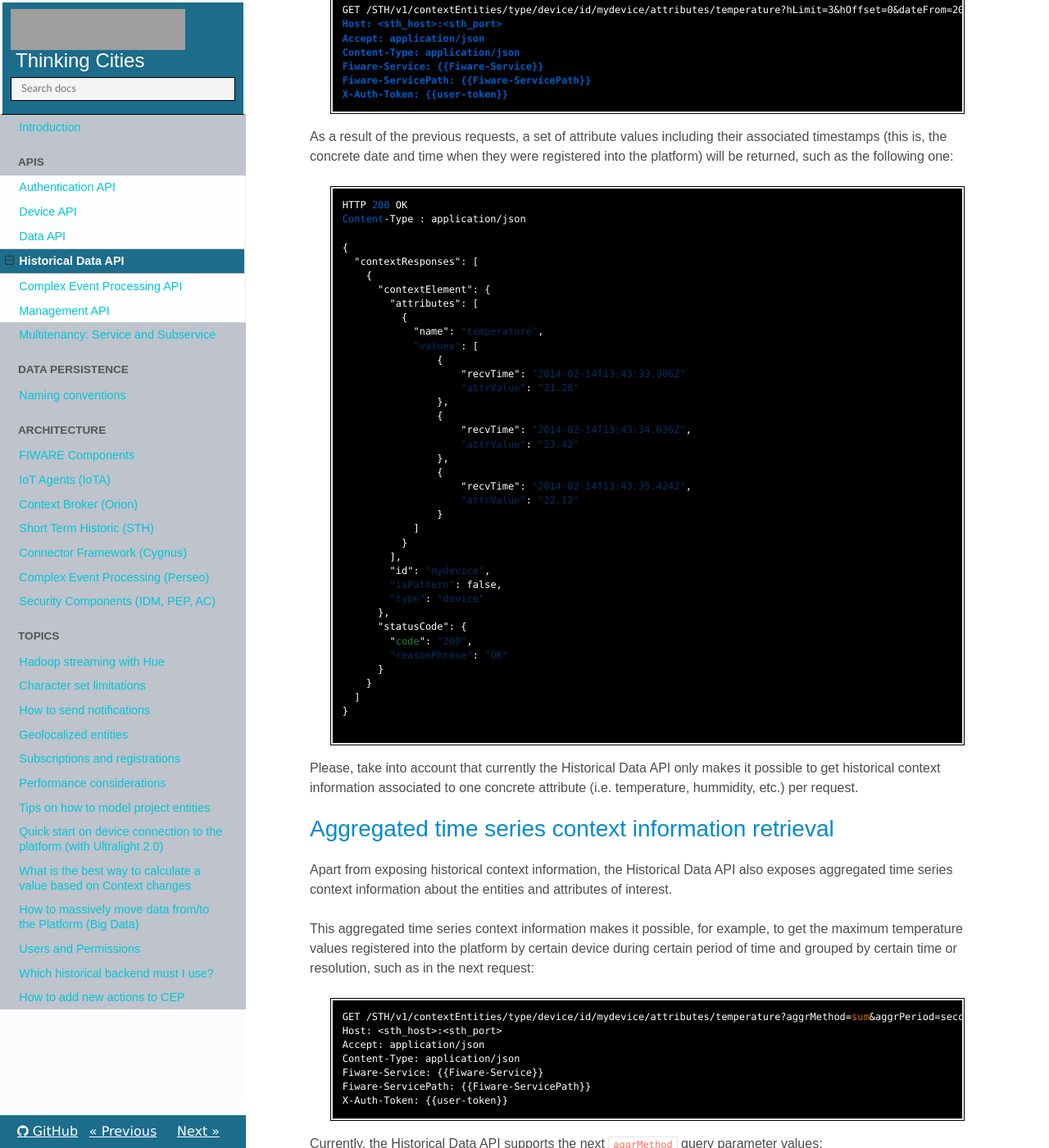
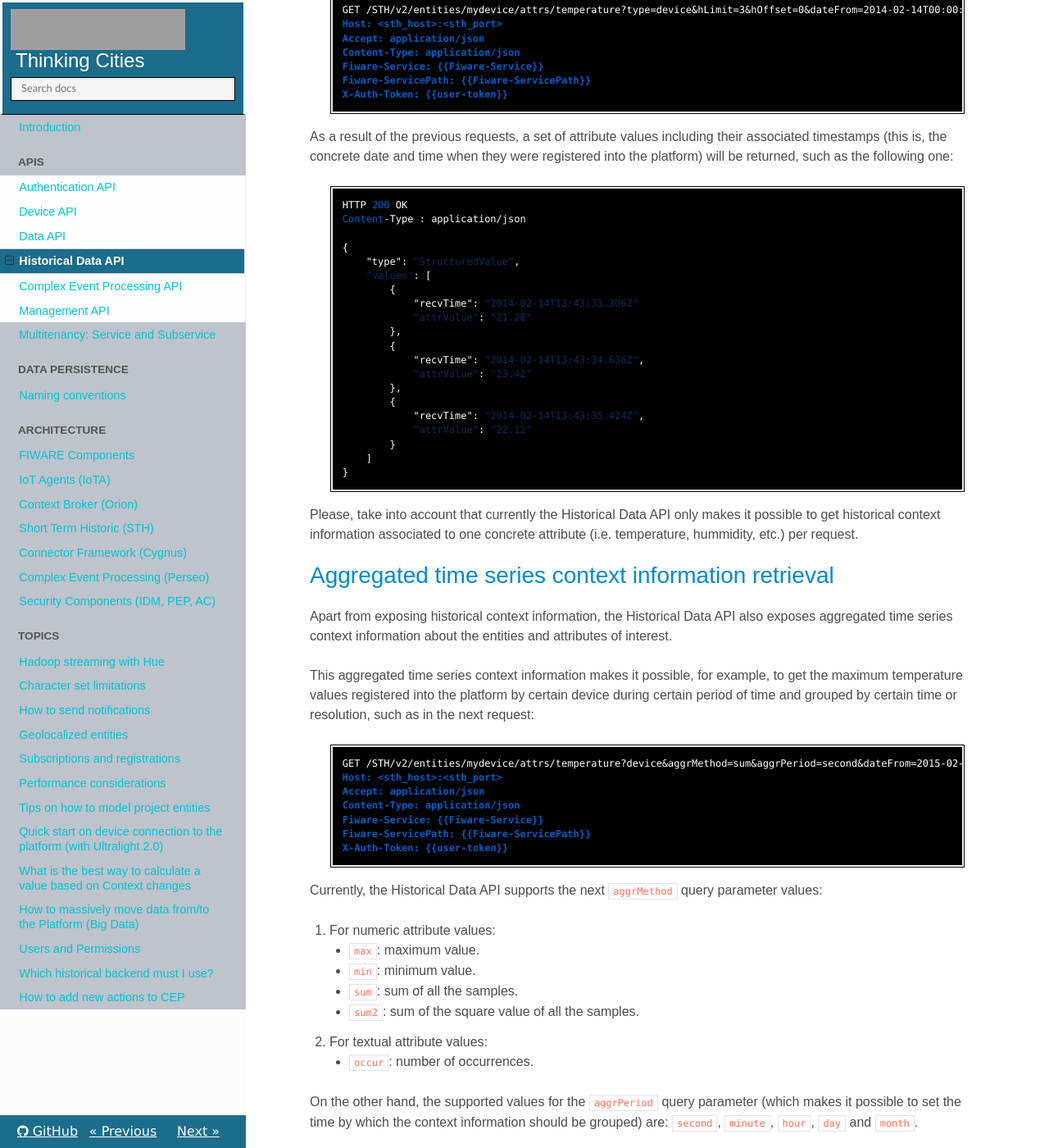
Before and after one commit to telefonicaid/thinking-cities, an MkDocs documentation site: the page built from docs/historicdata_api.md, in a window 1280 px wide and 1400 px high, scrolled down 1661 px. Shown: the whole window at 82% size. Built offline with MkDocs 1.6.1, drawn with Linux system fonts in a browser that asks for light colours; nearby versions of some CDN libraries; old or Windows-style settings are respelled for this version of MkDocs; some of the changed text lies outside the part shown; grey boxes are pictures that could not be loaded.

Commit message:
FIX STH documentation to new API

````diff
--- a/docs/historicdata_api.md
+++ b/docs/historicdata_api.md
@@ -48,7 +48,7 @@ Once the historical and aggregated time series context information for the devic
 For example, to get the last 10 values of the  `temperature` attribute registered by the device of interest, a request such as the following one should be sent to the platform:
 
 ```
-GET /STH/v1/contextEntities/type/device/id/mydevice/attributes/temperature?lastN=10 HTTP/1.1
+GET /STH/v2/entities/mydevice/attrs/temperature?type=device&lastN=10 HTTP/1.1
 Host: <sth_host>:<sth_port>
 Accept: application/json
 Content-Type: application/json
@@ -62,7 +62,7 @@ Obviously, the `temperature` attribute could be changed by any other attribute f
 The Historical Data API also supports pagination by means of the `hLimit`and `hOffset` query parameters. For example, to get the first 3 temperature values from the specified date, a request such as the following should be sent to the platform:
 
 ```
-GET /STH/v1/contextEntities/type/device/id/mydevice/attributes/temperature?hLimit=3&hOffset=0&dateFrom=2014-02-14T00:00:00.00
+GET /STH/v2/entities/mydevice/attrs/temperature?type=device&hLimit=3&hOffset=0&dateFrom=2014-02-14T00:00:00.00
 Host: <sth_host>:<sth_port>
 Accept: application/json
 Content-Type: application/json
@@ -78,40 +78,22 @@ HTTP 200 OK
 Content-Type : application/json
 
 {
-  "contextResponses": [
-    {
-      "contextElement": {
-        "attributes": [
-          {
-            "name": "temperature",
-            "values": [
-                {
-                    "recvTime": "2014-02-14T13:43:33.306Z"
-                    "attrValue": "21.28"
-                },
-                {
-                    "recvTime": "2014-02-14T13:43:34.636Z",
-                    "attrValue": "23.42"
-                },
-                {
-                    "recvTime": "2014-02-14T13:43:35.424Z",
-                    "attrValue": "22.12"
-                }
-            ]
-          }
-        ],
-        "id": "mydevice",
-        "isPattern": false,
-        "type": "device"
-      },
-      "statusCode": {
-        "code": "200",
-        "reasonPhrase": "OK"
-      }
-    }
-  ]
+    "type": "StructuredValue",
+    "values": [
+        {
+            "recvTime": "2014-02-14T13:43:33.306Z"
+            "attrValue": "21.28"
+        },
+        {
+            "recvTime": "2014-02-14T13:43:34.636Z",
+            "attrValue": "23.42"
+        },
+        {
+            "recvTime": "2014-02-14T13:43:35.424Z",
+            "attrValue": "22.12"
+        }
+    ]
 }
-
 ```
 
 Please, take into account that currently the Historical Data API only makes it possible to get historical context information associated to one concrete attribute (i.e. temperature, hummidity, etc.) per request.
@@ -123,7 +105,7 @@ Apart from exposing historical context information, the Historical Data API also
 This aggregated time series context information makes it possible, for example, to get the maximum temperature values registered into the platform by certain device during certain period of time and grouped by certain time or resolution, such as in the next request:
 
 ```
-GET /STH/v1/contextEntities/type/device/id/mydevice/attributes/temperature?aggrMethod=sum&aggrPeriod=second&dateFrom=2015-02-22T00:00:00.000Z&dateTo=2015-02-22T23:00:00.000Z
+GET /STH/v2/entities/mydevice/attrs/temperature?device&aggrMethod=sum&aggrPeriod=second&dateFrom=2015-02-22T00:00:00.000Z&dateTo=2015-02-22T23:00:00.000Z
 Host: <sth_host>:<sth_port>
 Accept: application/json
 Content-Type: application/json
@@ -151,44 +133,27 @@ HTTP 200 OK
 Content-Type : application/json
 
 {
-  "contextResponses": [
-    {
-      "contextElement": {
-        "attributes": [
-          {
-            "name": "temperature",
-            "values": [
-              {
-                "_id": {
-                  "origin": "2015-02-18T02:46:00.000Z",
-                  "resolution": "second"
-                },
-                "points": [
-                  {
+    "type": "StructuredValue",
+    "values": [
+        {
+            "_id": {
+                "origin": "2015-02-18T02:46:00.000Z",
+                "resolution": "second"
+            },
+            "points": [
+                {
                     "offset": 0,
                     "samples": 123,
                     "sum": 34.59
-                  },
-                  {
+                },
+                {
                     "offset": 11,
                     "samples": 34,
                     "sum": 28.38
-                  }
-                ]
-              }
+                }
             ]
-          }
-        ],
-        "id": "mydevice",
-        "isPattern": false,
-        "type": "device"
-      },
-      "statusCode": {
-        "code": "200",
-        "reasonPhrase": "OK"
-      }
-    }
-  ]
+        }
+    ]
 }
 ```
 
````
